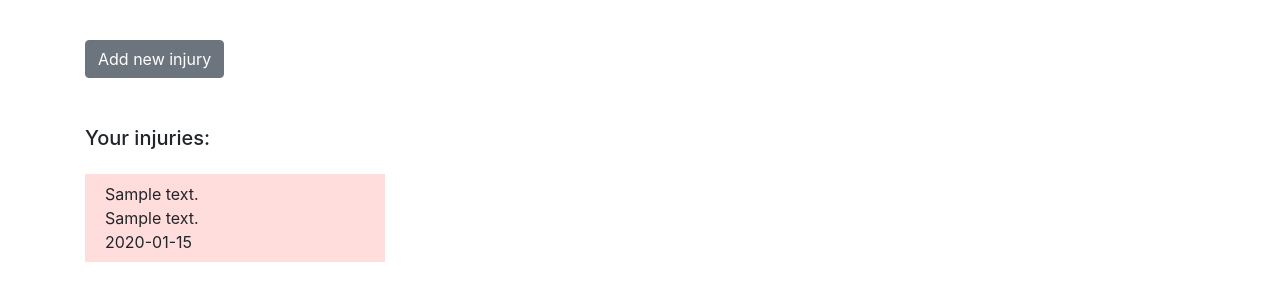
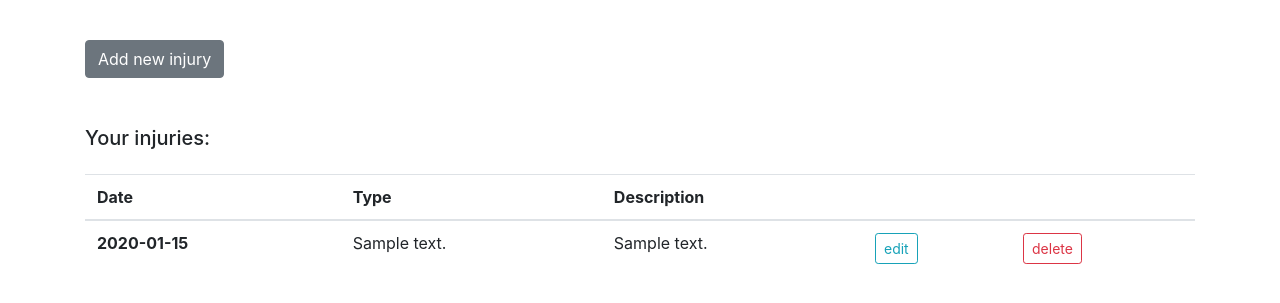
Before and after one commit to adzajac/running-journal, a Flask app: page /injuries in a window 1280 px wide. Shown: the part 56-359 px from the top of the page. Run offline with Flask 2, Linux system fonts and the light colour scheme; a user stored in the database is signed in; tables that the repository leaves empty hold one stand-in row (values such as "Sample post"); some libraries are stand-ins or nearby versions.

Commit message:
display injuries in a table; add edit and delete btns

```diff
--- a/app/templates/main/injuries.html
+++ b/app/templates/main/injuries.html
@@ -5,13 +5,28 @@
         <div class="col mt-5">
         {% if injuries %}
         <h5 class="mb-4">Your injuries:</h5>
-            {% for injury in injuries %}
-                <div class="injury">
-                {{ injury.text }} <br>
-                {{ injury.description }} <br>
-                {{ injury.timestamp|string|truncate(13, end='') }}
-                </div>
-            {% endfor %}
+            <table class="table table-hover">
+              <thead>
+                <tr>
+                  <th scope="col">Date</th>
+                  <th scope="col">Type</th>
+                  <th scope="col">Description</th>
+                  <th scope="col"> </th>
+                  <th scope="col"> </th>
+                </tr>
+              </thead>
+              <tbody>
+              {% for injury in injuries %}
+                <tr>
+                  <th scope="row">{{ injury.timestamp|string|truncate(13, end='') }}</th>
+                  <td>{{ injury.text }} </td>
+                  <td>{{ injury.description }}</td>
+                  <td><a href="{{ url_for('.edit_injury', injury_id=injury.injury_id) }}" class="btn btn-outline-info btn-sm">edit</a></td>
+                  <td><a href="{{ url_for('.delete_injury', injury_id=injury.injury_id) }}" class="btn btn-outline-danger btn-sm">delete</a></td>
+                </tr>
+              {% endfor %}
+              </tbody>
+            </table>
         {% endif %}
         </div>
     </div>
```
